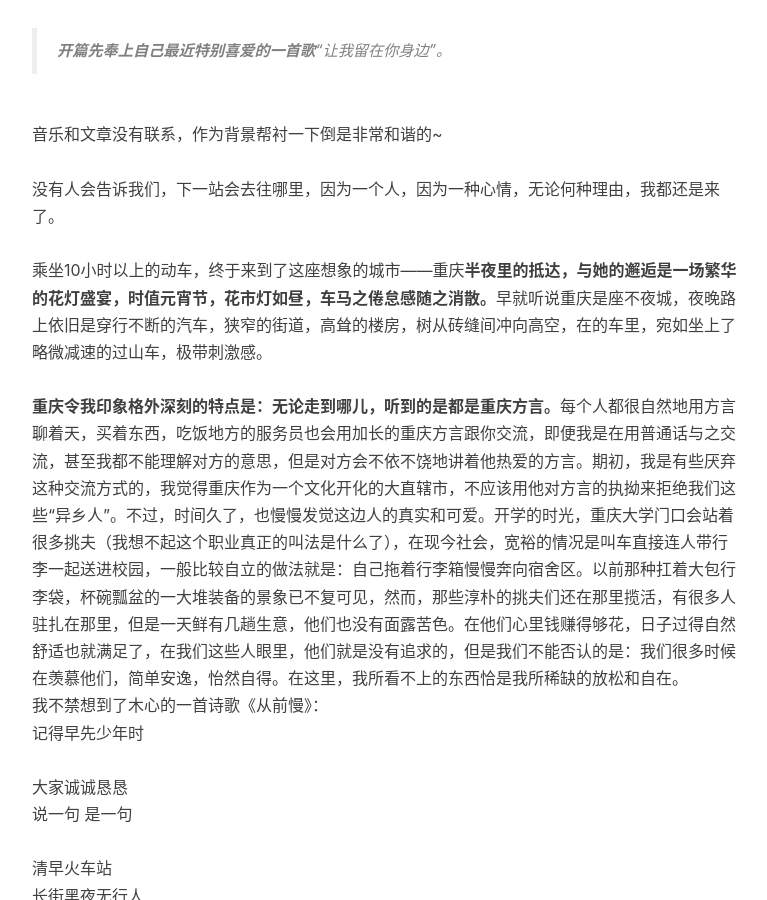
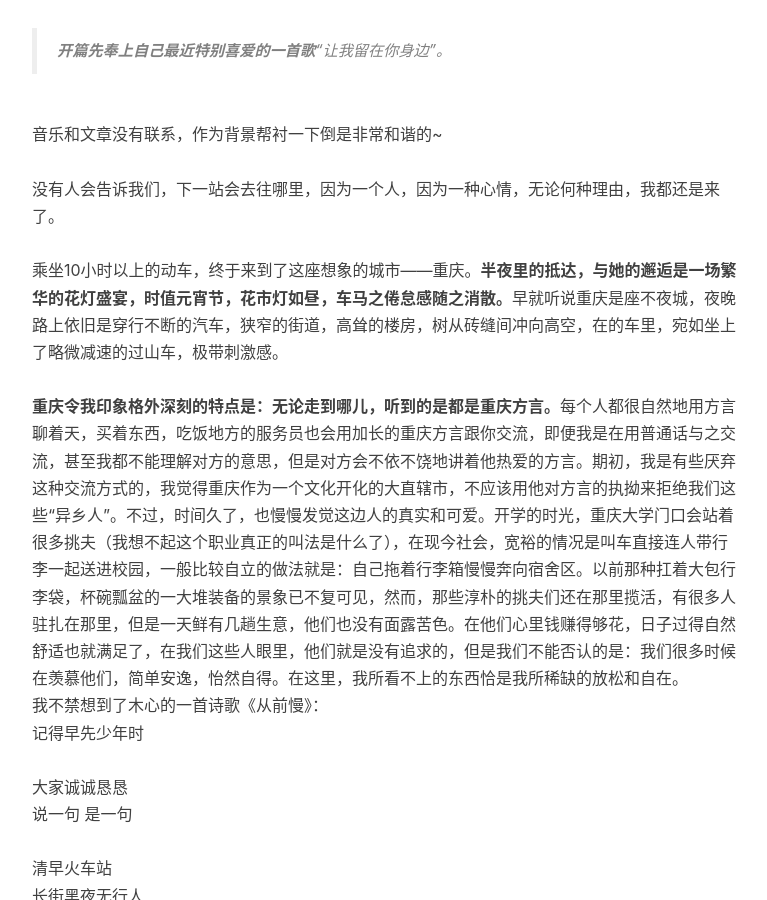
Before and after one commit to Yilia-Young/Yilia-Young.github.io, a Jekyll site: the page built from _posts/2017-02-16-chiongqing-memory.markdown, in a window 1280 px wide and 900 px high, scrolled down 741 px. Shown: the whole window, without its empty margins (233-1000 px from the left). Built offline with Jekyll 4.4.1, drawn with Linux system fonts in a browser that asks for light colours; nearby versions of some CDN libraries; comment, search, counter and statistics services are not loaded.

```diff
--- a/_posts/2017-02-16-chiongqing-memory.markdown
+++ b/_posts/2017-02-16-chiongqing-memory.markdown
@@ -19,7 +19,7 @@ tags:
     <br>
     <br>没有人会告诉我们，下一站会去往哪里，因为一个人，因为一种心情，无论何种理由，我都还是来了。
     <br>
-    <br>乘坐10小时以上的动车，终于来到了这座想象的城市——重庆<b>半夜里的抵达，与她的邂逅是一场繁华的花灯盛宴，时值元宵节，花市灯如昼，车马之倦怠感随之消散。</b>早就听说重庆是座不夜城，夜晚路上依旧是穿行不断的汽车，狭窄的街道，高耸的楼房，树从砖缝间冲向高空，在的车里，宛如坐上了略微减速的过山车，极带刺激感。
+    <br>乘坐10小时以上的动车，终于来到了这座想象的城市——重庆。<b>半夜里的抵达，与她的邂逅是一场繁华的花灯盛宴，时值元宵节，花市灯如昼，车马之倦怠感随之消散。</b>早就听说重庆是座不夜城，夜晚路上依旧是穿行不断的汽车，狭窄的街道，高耸的楼房，树从砖缝间冲向高空，在的车里，宛如坐上了略微减速的过山车，极带刺激感。
     <br>
     <br><b>重庆令我印象格外深刻的特点是：无论走到哪儿，听到的是都是重庆方言。</b>每个人都很自然地用方言聊着天，买着东西，吃饭地方的服务员也会用加长的重庆方言跟你交流，即便我是在用普通话与之交流，甚至我都不能理解对方的意思，但是对方会不依不饶地讲着他热爱的方言。期初，我是有些厌弃这种交流方式的，我觉得重庆作为一个文化开化的大直辖市，不应该用他对方言的执拗来拒绝我们这些“异乡人”。不过，时间久了，也慢慢发觉这边人的真实和可爱。开学的时光，重庆大学门口会站着很多挑夫（我想不起这个职业真正的叫法是什么了），在现今社会，宽裕的情况是叫车直接连人带行李一起送进校园，一般比较自立的做法就是：自己拖着行李箱慢慢奔向宿舍区。以前那种扛着大包行李袋，杯碗瓢盆的一大堆装备的景象已不复可见，然而，那些淳朴的挑夫们还在那里揽活，有很多人驻扎在那里，但是一天鲜有几趟生意，他们也没有面露苦色。在他们心里钱赚得够花，日子过得自然舒适也就满足了，在我们这些人眼里，他们就是没有追求的，但是我们不能否认的是：我们很多时候在羡慕他们，简单安逸，怡然自得。在这里，我所看不上的东西恰是我所稀缺的放松和自在。
     <br>我不禁想到了木心的一首诗歌《从前慢》：
```
